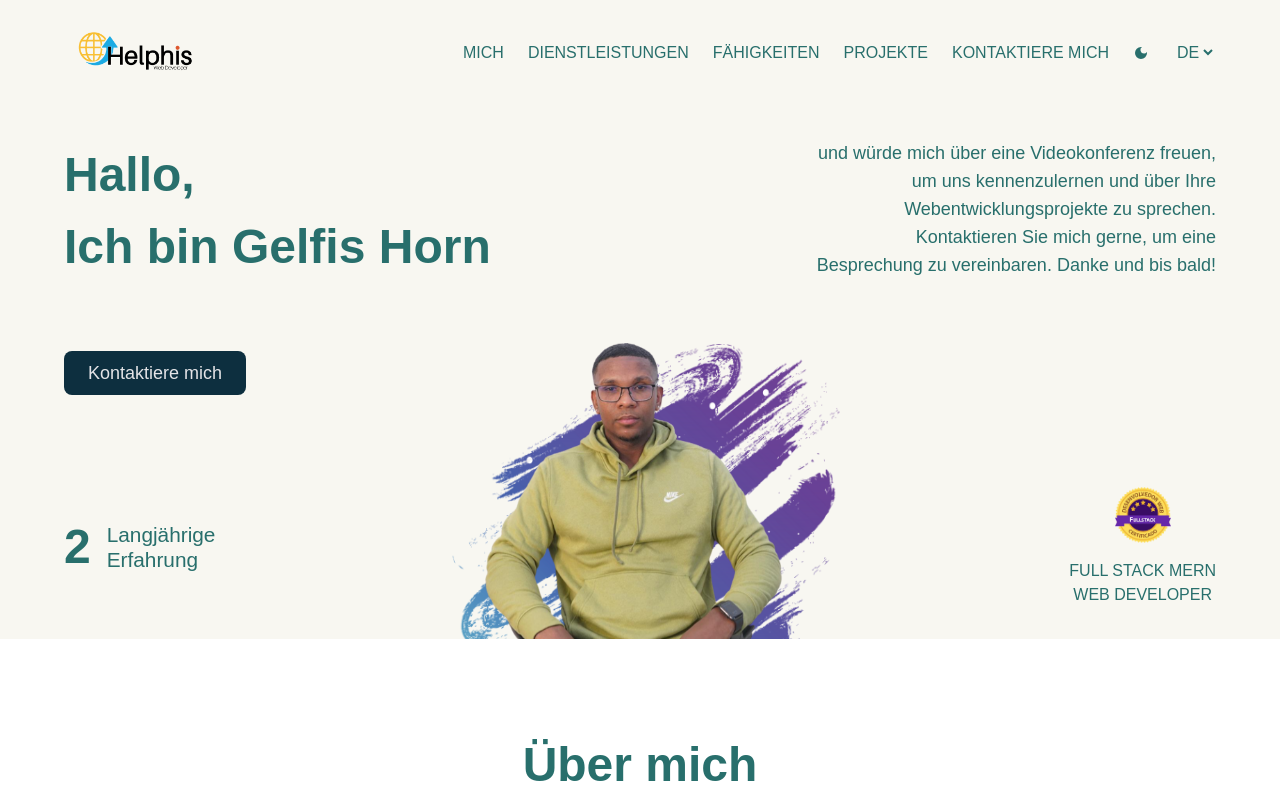
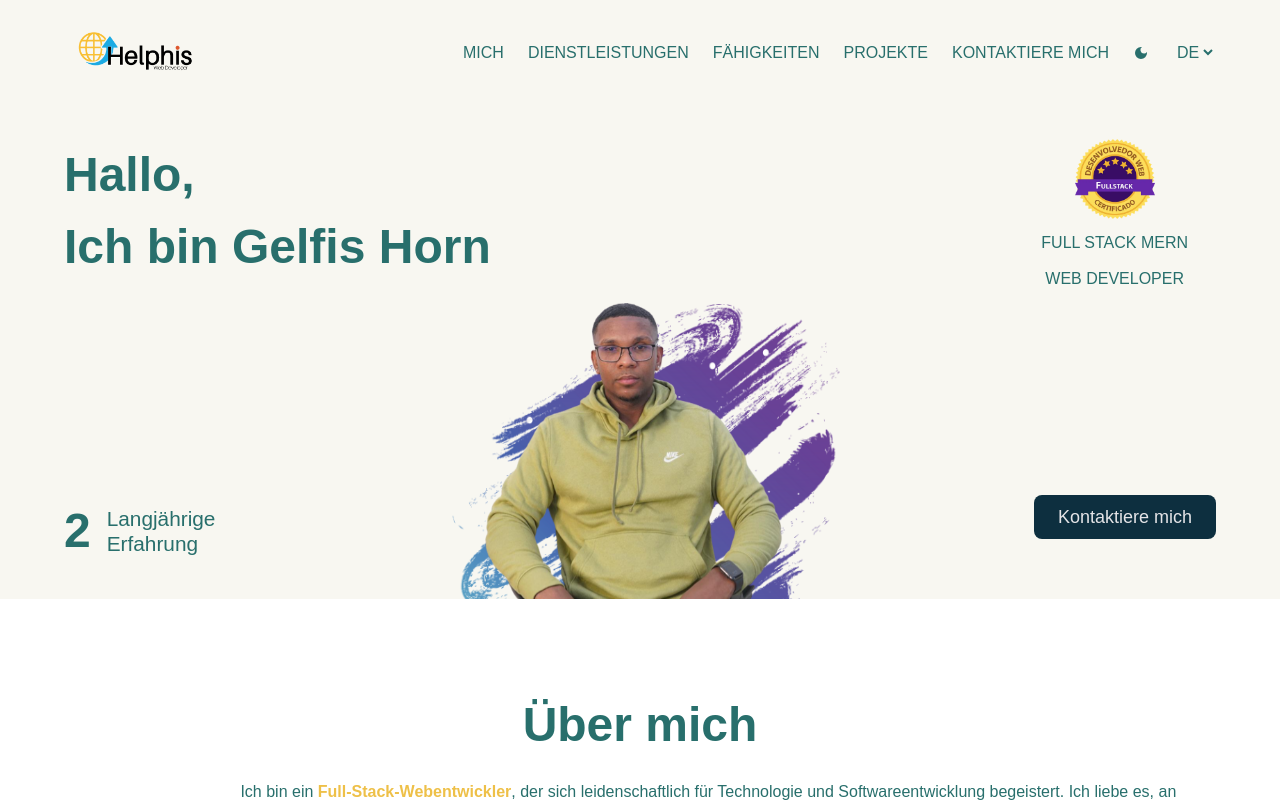
Before and after one commit to GelfisHorn/personal-web-portfolio, a React (Vite) app: page / in a window 1280 px wide. Shown: the top 802 px of the page. Built offline with nearby package versions, Linux system fonts and the light colour scheme; a web font is replaced by a local one.

Commit message:
Hero changes
- Removed the top right text.
- Certificate image moved up.
- The contact button was moved where the certificate image was.

```diff
--- a/src/modules/Hero/index.tsx
+++ b/src/modules/Hero/index.tsx
@@ -1,3 +1,4 @@
+import React, { useState } from "react";
 import helphis from "../../assets/img/gelfis.png";
 import helphisHappy from "../../assets/img/gelfis-alegre.png";
 import certificated from "../../assets/img/certificated.jpg";
@@ -8,11 +9,12 @@ import { fadeIn } from "../../utils/motion";
 // context
 import useContextProvider from "../../hooks/useAppContext";
 // langs
-import DE from "../../langs/de/lang.json";
-import EN from "../../langs/en/lang.json";
-import ES from "../../langs/es/lang.json";
+import DE from '../../langs/de/lang.json'
+import EN from '../../langs/en/lang.json'
+import ES from '../../langs/es/lang.json'
 
 const Hero = () => {
+
   const { language } = useContextProvider();
 
   return (
@@ -25,50 +27,26 @@ const Hero = () => {
         viewport={{ once: false, amount: 0.25 }}
         className={`innerWidth ${css.container} flex flex-col gap-3`}
       >
-        <div
-          className={`flex flex-col gap-5 lg:gap-0 lg:flex-row items-center lg:items-start justify-between`}
-        >
+        {/* <a className="anchor hidden" id="iam"></a> */}
+        {/* upper elements */}
+        <div className={`flex flex-col gap-5 lg:gap-0 lg:flex-row items-center lg:items-start justify-between`}>
           <motion.span
             variants={fadeIn("right", "tween", 0.2, 1)}
             className="flex flex-col primaryText text-center lg:text-left"
           >
-            {language == "de"
-              ? DE.hero.title1
-              : language == "en"
-              ? EN.hero.title1
-              : ES.hero.title1}{" "}
-            <br />
-            {language == "de"
-              ? DE.hero.title2
-              : language == "en"
-              ? EN.hero.title2
-              : ES.hero.title2}
+            {language == 'de' ? DE.hero.title1 : language == 'en' ? EN.hero.title1 : ES.hero.title1} <br />
+            {language == 'de' ? DE.hero.title2 : language == 'en' ? EN.hero.title2 : ES.hero.title2}
           </motion.span>
-          <div className="flex flex-col items-center lg:items-end gap-6 lg:w-[25rem] text-center lg:text-right">
-            <motion.span
-              variants={fadeIn("left", "tween", 0.4, 1)}
-              className="secondaryText text-lg"
-            >
-              {language == "de"
-                ? DE.hero.sidetext
-                : language == "en"
-                ? EN.hero.sidetext
-                : ES.hero.sidetext}
-            </motion.span>
-          </div>
+          <motion.div
+            variants={fadeIn("left", "tween", 0.5, 1)}
+            className={`${css.certificate} flex flex-col gap-3 items-center pr-7`}
+          >
+            <img className="max-w-[5rem]" src={certificated} alt="certificated" />
+            <span>FULL STACK MERN</span>
+            <span>WEB DEVELOPER</span>
+          </motion.div>
+        </div>
 
-          <a className="block lg:hidden " href="mailto:helphis.tech@gmail.com">
-            <div className="bg-[#0D2F3F] hover:bg-[#194F68] transition-colors text-zinc-200 w-fit px-6 py-3 rounded-lg">
-              <span className="text-lg">
-                {language == "de"
-                  ? DE.hero.button
-                  : language == "en"
-                  ? EN.hero.button
-                  : ES.hero.button}
-              </span>
-            </div>
-          </a>
-        </div>
 
         {/* person */}
         <motion.div
@@ -89,59 +67,28 @@ const Hero = () => {
           />
         </motion.div>
 
+        {/* email */}
+        {/* <a className={css.email} href="mailto:Helphis.tech@gmail.com">
+          helphis.tech@gmail.com
+        </a> */}
+
         {/* lower elements */}
-        <a
-          className="hidden lg:block absolute top-1/2 -translate-y-1/2"
-          href="mailto:helphis.tech@gmail.com"
-        >
-          <div className="bg-[#0D2F3F] hover:bg-[#194F68] transition-colors text-zinc-200 w-fit px-6 py-2 rounded-lg">
-            <span className="text-lg">
-              {language == "de"
-                ? DE.hero.button
-                : language == "en"
-                ? EN.hero.button
-                : ES.hero.button}
-            </span>
-          </div>
-        </a>
         <div className={css.lowerElements}>
           <motion.div
             variants={fadeIn("right", "tween", 0.3, 1)}
             className={css.experience}
           >
-            <div className="primaryText">
-              {language == "de"
-                ? DE.hero.years
-                : language == "en"
-                ? EN.hero.years
-                : ES.hero.years}
-            </div>
+            <div className="primaryText">{language == 'de' ? DE.hero.years : language == 'en' ? EN.hero.years : ES.hero.years}</div>
             <div className="secondaryText">
-              <div>
-                {language == "de"
-                  ? DE.hero.yearstext1
-                  : language == "en"
-                  ? EN.hero.yearstext1
-                  : ES.hero.yearstext1}
-              </div>
-              <div>
-                {language == "de"
-                  ? DE.hero.yearstext2
-                  : language == "en"
-                  ? EN.hero.yearstext2
-                  : ES.hero.yearstext2}
-              </div>
+              <div>{language == 'de' ? DE.hero.yearstext1 : language == 'en' ? EN.hero.yearstext1 : ES.hero.yearstext1}</div>
+              <div>{language == 'de' ? DE.hero.yearstext2 : language == 'en' ? EN.hero.yearstext2 : ES.hero.yearstext2}</div>
             </div>
           </motion.div>
-
-          <motion.div
-            variants={fadeIn("left", "tween", 0.5, 1)}
-            className={css.certificate}
-          >
-            <img src={certificated} alt="certificated" />
-            <span>FULL STACK MERN</span>
-            <span>WEB DEVELOPER</span>
-          </motion.div>
+          <a className="hidden lg:block w-fit h-fit" href="mailto:helphis.tech@gmail.com">
+            <div className="bg-[#0D2F3F] hover:bg-[#194F68] transition-colors text-zinc-200 w-fit px-6 py-2 rounded-lg">
+              <span className="text-lg">{language == 'de' ? DE.hero.button : language == 'en' ? EN.hero.button : ES.hero.button}</span>
+            </div>
+          </a>
         </div>
       </motion.div>
     </section>
```
